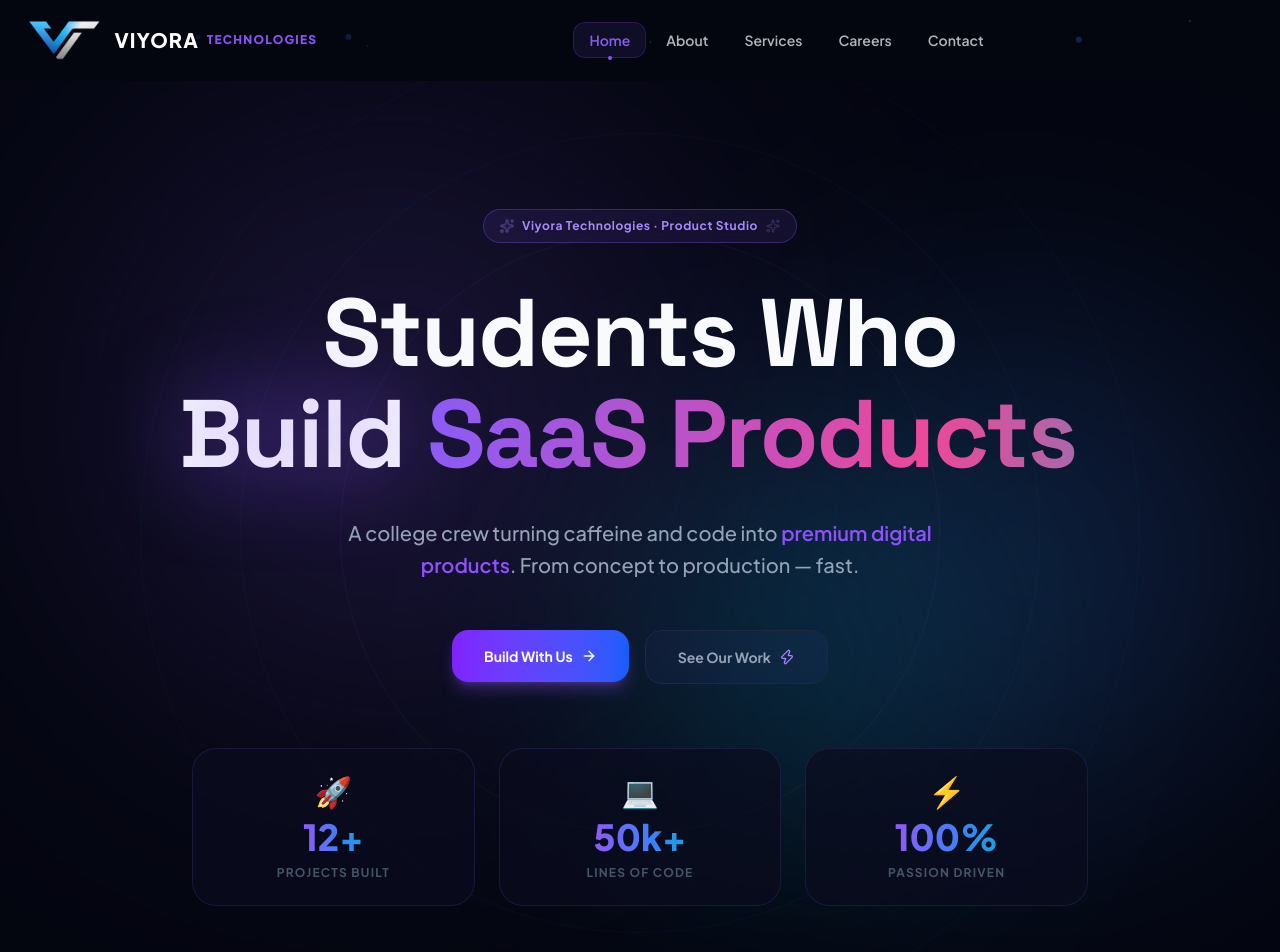
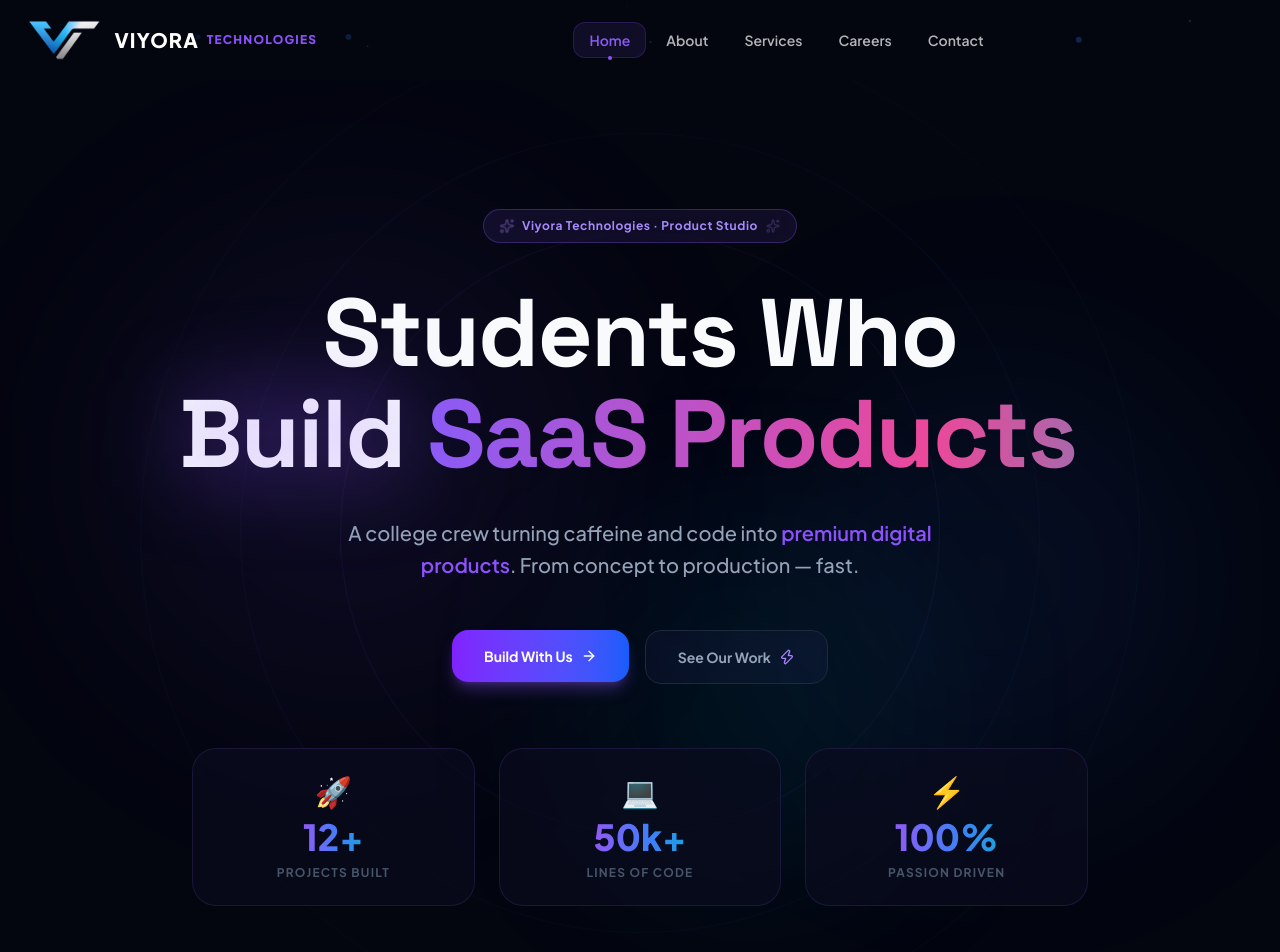
Before and after one commit to Pravin17-Hub/viyoratechnologies, a Next.js app: page / in a window 1280 px wide. Shown: the top 952 px of the page. Built offline with nearby package versions, Linux system fonts and the light colour scheme.

Commit message:
perf: optimize background mesh animations to use GPU-accelerated opacity fades to fix lag, and add Admin Console link to footer

```diff
--- a/src/app/globals.css
+++ b/src/app/globals.css
@@ -98,16 +98,13 @@ h1, h2, h3, h4, h5, h6 {
 }
 
 /* ── Mesh/blob animations ── */
-@keyframes meshMove {
-  0%   { transform: translate(0,0) scale(1) rotate(0deg); }
-  25%  { transform: translate(60px,-80px) scale(1.2) rotate(5deg); }
-  50%  { transform: translate(-40px,50px) scale(0.9) rotate(-3deg); }
-  75%  { transform: translate(30px,-20px) scale(1.1) rotate(2deg); }
-  100% { transform: translate(0,0) scale(1) rotate(0deg); }
+@keyframes meshFade {
+  0%, 100% { opacity: 0.8; }
+  50% { opacity: 0.45; }
 }
-.animate-mesh-1 { animation: meshMove 18s infinite ease-in-out; }
-.animate-mesh-2 { animation: meshMove 24s infinite ease-in-out reverse; }
-.animate-mesh-3 { animation: meshMove 20s infinite ease-in-out 3s; }
+.animate-mesh-1 { animation: meshFade 12s infinite ease-in-out; will-change: opacity; }
+.animate-mesh-2 { animation: meshFade 16s infinite ease-in-out reverse; will-change: opacity; }
+.animate-mesh-3 { animation: meshFade 14s infinite ease-in-out 2s; will-change: opacity; }
 
 /* ── Float ── */
 @keyframes floatY {
--- a/src/components/shared/footer.tsx
+++ b/src/components/shared/footer.tsx
@@ -11,6 +11,7 @@ const quickLinks = [
   { href: "/services", label: "Our Services" },
   { href: "/careers", label: "Careers (Join Us)" },
   { href: "/contact", label: "Contact Us" },
+  { href: "/admin", label: "Admin Console" },
 ];
 
 export function Footer() {
```
